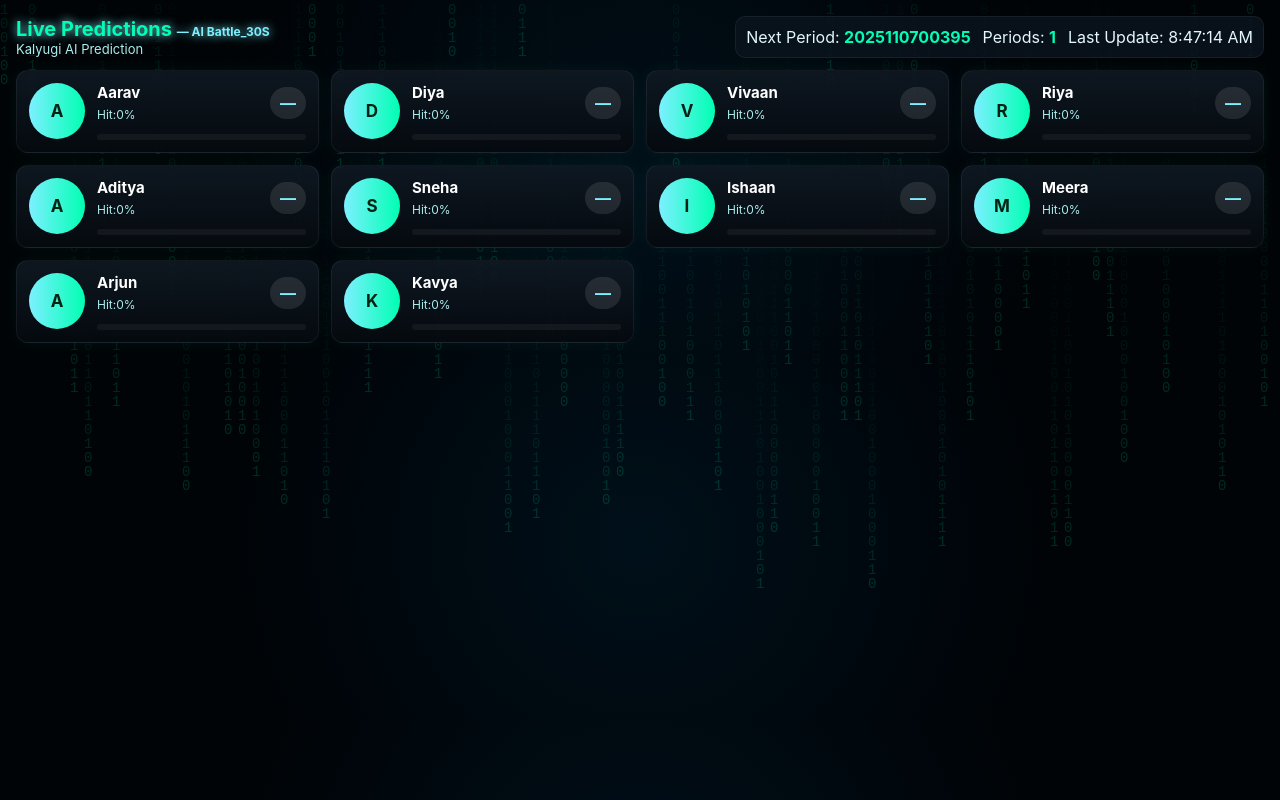
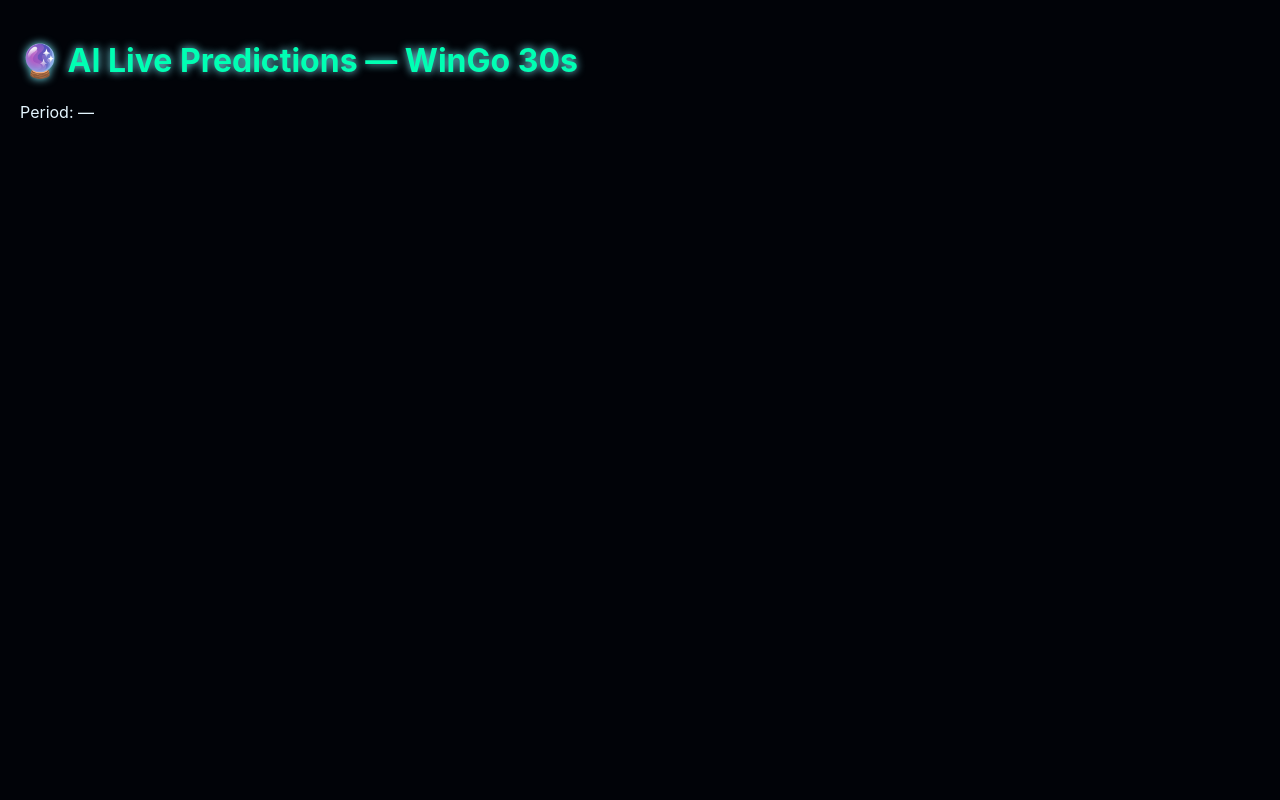
Before and after one commit to Pawan1020442277/Jalvagame, a website: page public/index.html in a window 1280 px wide. Drawn offline with Linux system fonts and the light colour scheme; no server answers.

Commit message:
Update index.html

```diff
--- a/public/index.html
+++ b/public/index.html
@@ -3,167 +3,52 @@
 <head>
 <meta charset="utf-8" />
 <meta name="viewport" content="width=device-width,initial-scale=1" />
-<title>Live Predictions — 10 Slots (AI Hacker UI)</title>
+<title>Live AI Prediction — WinGo_30S</title>
 <style>
-  :root{
-    --bg:#010308;
-    --panel:rgba(10,20,30,0.85);
-    --muted:#e5f6ff;
-    --neon:#00ffb3;
-    --neon2:#7df0ff;
-    --accent:#00e5ff;
-    --card-bg:linear-gradient(180deg, rgba(15,25,35,0.9), rgba(5,10,15,0.95));
-    --glass-border:rgba(255,255,255,0.06);
-  }
-  *{box-sizing:border-box;font-family:"Inter",system-ui;color:var(--muted);}
-  body{margin:0;background:radial-gradient(circle at center,#00131f 0%,#000509 60%);overflow-y:auto;padding:16px;}
-  canvas#matrix{position:fixed;inset:0;z-index:0;pointer-events:none;opacity:0.15;background:transparent;}
-  .topbar{position:relative;z-index:5;display:flex;justify-content:space-between;align-items:center;margin-bottom:12px;}
-  h1{font-size:20px;margin:0;color:var(--neon);text-shadow:0 0 10px var(--neon2);}
-  .sub{font-size:13px;color:#aee;}
-  .meta{display:flex;gap:12px;background:var(--panel);padding:10px;border-radius:10px;border:1px solid var(--glass-border);}
-  .mitem strong{color:var(--neon);}
-  .grid{display:grid;grid-template-columns:repeat(auto-fill,minmax(260px,1fr));gap:12px;margin-top:12px;}
-  .card{background:var(--card-bg);border-radius:12px;padding:12px;display:flex;gap:12px;border:1px solid var(--glass-border);
-        box-shadow:0 0 15px rgba(0,255,180,0.06);transition:.2s;position:relative;}
-  .avatar{width:56px;height:56px;border-radius:50%;display:flex;align-items:center;justify-content:center;font-weight:bold;
-          font-size:17px;background:linear-gradient(90deg,var(--neon2),var(--neon));color:#021;}
-  .name{font-weight:700;font-size:15px;color:#fff;}
-  .hit{font-size:12px;color:#aee;margin-top:5px;}
-  .badge{padding:6px 10px;border-radius:999px;background:rgba(255,255,255,0.1);font-weight:700;color:var(--neon2);}
-  .trend{display:flex;gap:5px;margin-top:6px;flex-wrap:wrap;}
-  .dot{width:18px;height:18px;border-radius:4px;font-size:11px;display:flex;align-items:center;justify-content:center;}
-  .dot.win{background:linear-gradient(90deg,var(--neon),#baffff);color:#021;}
-  .dot.lose{background:rgba(255,255,255,0.06);color:#ccc;}
-  .progress{height:6px;background:rgba(255,255,255,0.05);border-radius:999px;margin-top:6px;}
-  .progress i{display:block;height:100%;background:linear-gradient(90deg,var(--neon),var(--neon2));width:0%;transition:width .8s;}
-  .leaderboard{display:flex;align-items:center;gap:10px;background:rgba(0,255,156,0.08);padding:10px;border-radius:10px;margin-bottom:12px;}
-  .leader-avatar{width:44px;height:44px;border-radius:50%;background:var(--neon2);color:#021;font-weight:bold;
-                 display:flex;align-items:center;justify-content:center;}
+body{margin:0;padding:20px;background:#010308;color:#e5f6ff;font-family:"Inter",sans-serif;}
+h1{color:#00ffb3;text-shadow:0 0 8px #7df0ff;}
+.grid{display:grid;grid-template-columns:repeat(auto-fill,minmax(250px,1fr));gap:12px;margin-top:16px;}
+.card{background:rgba(10,20,30,0.85);border-radius:12px;padding:14px;box-shadow:0 0 10px rgba(0,255,180,0.2);}
+.name{font-size:18px;font-weight:700;color:#fff;}
+.badge{margin-top:6px;padding:6px 10px;border-radius:8px;background:rgba(255,255,255,0.1);font-weight:600;}
 </style>
 </head>
 <body>
-<canvas id="matrix"></canvas>
-
-<div class="topbar">
-  <div>
-    <h1>Live Predictions <span style="font-size:12px;color:var(--neon2)">— AI Battle_30S</span></h1>
-    <div class="sub">Kalyugi AI Prediction</div>
-  </div>
-  <div class="meta">
-    <div class="mitem">Next Period: <strong id="nextIssue">—</strong></div>
-    <div class="mitem">Periods: <strong id="periodCount">0</strong></div>
-    <div class="mitem">Last Update: <span id="lastFetch">—</span></div>
-  </div>
-</div>
-
-<div class="leaderboard" id="leaderboard" style="display:none"></div>
-<div class="grid" id="listContainer"></div>
-
+<h1>🔮 AI Live Predictions — WinGo 30s</h1>
+<div id="period">Period: —</div>
+<div id="grid" class="grid"></div>
 <script>
-(() => {
-  // --- MATRIX BACKGROUND ---
-  const canvas=document.getElementById('matrix'),ctx=canvas.getContext('2d');
-  let w=canvas.width=window.innerWidth,h=canvas.height=window.innerHeight;
-  const fontSize=14,cols=Math.floor(w/fontSize),drops=Array(cols).fill(1),chars='01';
-  function draw(){
-    ctx.fillStyle='rgba(0,0,0,0.1)';
-    ctx.fillRect(0,0,w,h);
-    ctx.fillStyle='#00ff9c';
-    ctx.font=fontSize+'px monospace';
-    for(let i=0;i<drops.length;i++){
-      const text=chars[Math.floor(Math.random()*chars.length)];
-      ctx.fillText(text,i*fontSize,drops[i]*fontSize);
-      if(drops[i]*fontSize>h&&Math.random()>0.975)drops[i]=0;
-      drops[i]++;
-    }
+(async()=>{
+  const grid=document.getElementById("grid");
+  let current=null;
+  function createCard(ai){
+    const div=document.createElement("div");
+    div.className="card";
+    div.innerHTML=`
+      <div class="name">${ai.name}</div>
+      <div class="badge" id="size-${ai.id}">Size: —</div>
+      <div class="badge" id="color-${ai.id}">Color: —</div>
+    `;
+    grid.appendChild(div);
   }
-  setInterval(draw,50);
-
-  // --- AI LOGIC ---
-  const NAMES=["Aarav","Diya","Vivaan","Riya","Aditya","Sneha","Ishaan","Meera","Arjun","Kavya"];
-  const sizeOf=n=>(n>=5?"Big":"Small");
-  let currentPeriod=null,periodCount=0,lastResults=[];
-  const list=document.getElementById('listContainer'),leaderboard=document.getElementById('leaderboard');
-  const slots=NAMES.map((name,i)=>({id:i+1,name,wins:0,losses:0,history:[],predictedNumber:0,predictedSize:"—"}));
-
-  // make UI cards at start
-  slots.forEach(s=>{
-    const d=document.createElement('div');
-    d.className='card';
-    d.innerHTML=`
-      <div class="avatar">${s.name[0]}</div>
-      <div style="flex:1">
-        <div style="display:flex;justify-content:space-between;align-items:center">
-          <div><div class="name">${s.name}</div><div id="hit-${s.id}" class="hit">Hit:0%</div></div>
-          <div id="plan-${s.id}" class="badge">${s.predictedSize}</div>
-        </div>
-        <div class="trend" id="trend-${s.id}"></div>
-        <div class="progress" id="prog-${s.id}"><i style="width:0%"></i></div>
-      </div>`;
-    s.el=d;list.appendChild(d);
-  });
-
-  async function fetchPredictions(){
-    try{
-      const res=await fetch('/api/predict-all',{method:'POST',headers:{'Content-Type':'application/json'},body:JSON.stringify({lastResults})});
-      const data=await res.json(); if(!data.success) return;
-      data.predictions.forEach((p,i)=>{
-        const s=slots[i];
-        s.predictedNumber=p.lastPrediction;
-        s.predictedSize=sizeOf(p.lastPrediction);
-        document.getElementById(`plan-${s.id}`).textContent=s.predictedSize+" ("+p.lastPrediction+")";
-      });
-    }catch(e){console.log("Prediction error",e);}
+  async function updatePreds(){
+    const res=await fetch("/api/predict-all");
+    const j=await res.json();
+    const now=new Date();
+    const base=new Date(now.getFullYear(),now.getMonth(),now.getDate(),5,30,0);
+    const elapsed=Math.floor((now-base)/1000);
+    const next=Math.floor(elapsed/30)+1;
+    const period=`${now.getFullYear()}${String(now.getMonth()+1).padStart(2,"0")}${String(now.getDate()).padStart(2,"0")}${String(next).padStart(5,"0")}`;
+    document.getElementById("period").textContent="Period: "+period;
+    grid.innerHTML="";
+    j.AIs.forEach(ai=>{
+      createCard(ai);
+      document.getElementById(`size-${ai.id}`).textContent="Size: "+ai.last.size;
+      document.getElementById(`color-${ai.id}`).textContent="Color: "+ai.last.color;
+    });
   }
-
-  async function reportActual(actual){
-    try{
-      const res=await fetch('/api/report-actual',{method:'POST',headers:{'Content-Type':'application/json'},body:JSON.stringify({actual})});
-      const j=await res.json();if(!j.success)return;
-      j.ranked.forEach(r=>{
-        const s=slots[r.id-1]; if(!s) return;
-        const rate=Math.round(r.hitRate*100);
-        document.getElementById(`hit-${r.id}`).textContent=`Hit:${rate}%`;
-        const t=document.getElementById(`trend-${r.id}`);t.innerHTML='';
-        r.history.forEach(h=>{
-          const d=document.createElement('div');
-          d.className='dot '+(h?'win':'lose');
-          d.textContent=h?'🤑':'🖕';t.appendChild(d);
-        });
-        const prog=document.querySelector(`#prog-${r.id} i`);if(prog)prog.style.width=rate+'%';
-      });
-      leaderboard.style.display='flex';
-      leaderboard.innerHTML=`<div class="leader-avatar">${j.ranked[0].name[0]}</div><div>${j.ranked[0].name} • ${(j.ranked[0].hitRate*100).toFixed(0)}% Accuracy</div>`;
-    }catch(e){console.log("Report error",e);}
-  }
-
-  function getCurrentPeriod(){
-    const now=new Date();
-    const start=new Date(now.getFullYear(),now.getMonth(),now.getDate(),5,30,0);
-    let elapsed=Math.floor((now-start)/1000);if(elapsed<0)elapsed=0;
-    const count=Math.floor(elapsed/30);
-    const next=count+1;
-    const y=now.getFullYear(),m=String(now.getMonth()+1).padStart(2,'0'),d=String(now.getDate()).padStart(2,'0');
-    const period=`${y}${m}${d}${String(next).padStart(5,'0')}`;
-    return{period,next};
-  }
-
-  async function updateLoop(){
-    const {period}=getCurrentPeriod();
-    document.getElementById('nextIssue').textContent=period;
-    document.getElementById('lastFetch').textContent=new Date().toLocaleTimeString();
-    if(period!==currentPeriod){
-      currentPeriod=period;periodCount++;
-      document.getElementById('periodCount').textContent=periodCount;
-      await fetchPredictions();
-      const actual=Math.floor(Math.random()*10);
-      lastResults.unshift(actual);if(lastResults.length>10)lastResults.length=10;
-      await reportActual(actual);
-    }
-    setTimeout(updateLoop,1000);
-  }
-  updateLoop();
+  updatePreds();
+  setInterval(updatePreds,30000); // हर 30 सेकंड में नया prediction
 })();
 </script>
 </body>
```
